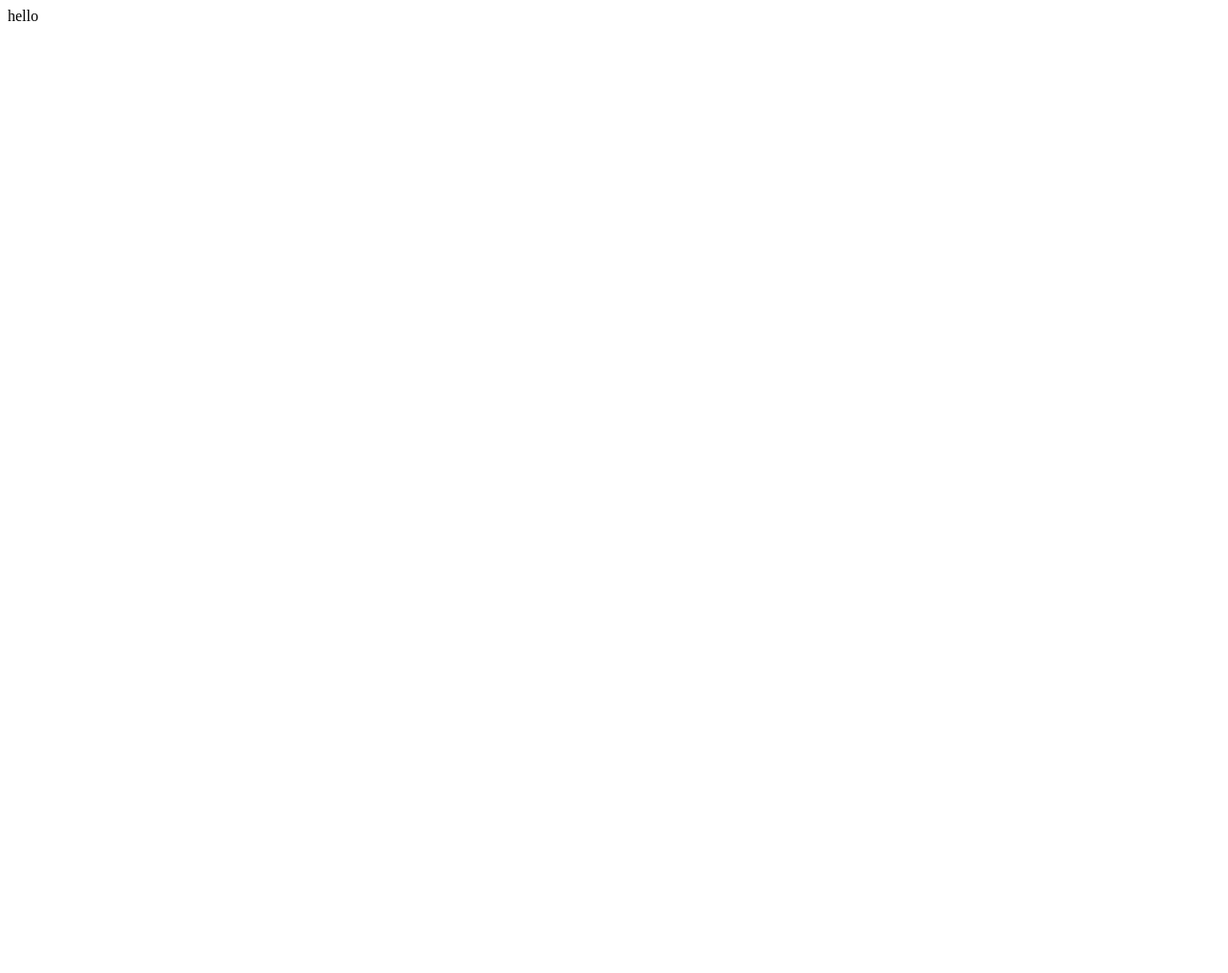
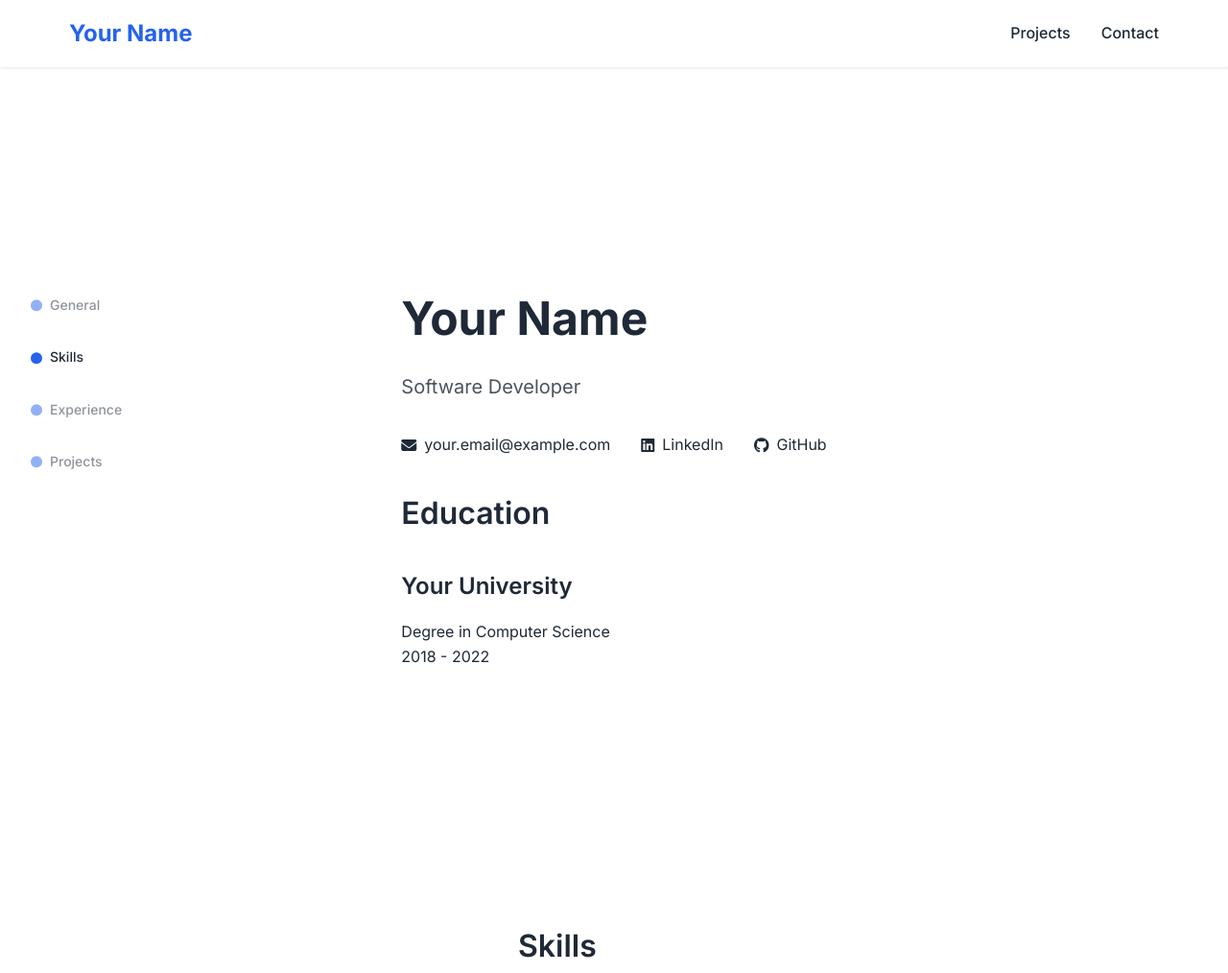
Before and after one commit to nphuoc1625/nphuoc1625.github.io, a plain HTML site: page index.html in a window 1280 px wide. Shown: the top 1014 px of the page at 96% size. Before the commit the page ends 800 px from the top, so only its background shows below. Drawn offline with nearby package versions, Linux system fonts and the light colour scheme.

Commit message:
Set up initial structure for personal portfolio website with HTML, CSS, and JavaScript. Added responsive design, navigation, and sections for skills, experience, and projects. Included MIT License and updated README with development setup and features.

```diff
--- a/index.html
+++ b/index.html
@@ -1 +1,102 @@
-hello
+<!DOCTYPE html>
+<html lang="en">
+
+<head>
+    <meta charset="UTF-8">
+    <meta name="viewport" content="width=device-width, initial-scale=1.0">
+    <title>Portfolio | Your Name</title>
+    <link rel="stylesheet" href="src/css/style.css">
+    <link rel="stylesheet" href="https://cdnjs.cloudflare.com/ajax/libs/font-awesome/6.5.1/css/all.min.css">
+    <link href="https://fonts.googleapis.com/css2?family=Inter:wght@300;400;500;600;700&display=swap" rel="stylesheet">
+</head>
+
+<body>
+    <header class="header">
+        <nav class="nav-container">
+            <div class="logo">Your Name</div>
+            <div class="nav-links">
+                <a href="#projects" class="nav-link">Projects</a>
+                <a href="#contact" class="nav-link">Contact</a>
+            </div>
+        </nav>
+    </header>
+
+    <div class="roadmap-indicator">
+        <div class="roadmap-item active" data-section="general">
+            <span class="roadmap-dot"></span>
+            <span class="roadmap-label">General</span>
+        </div>
+        <div class="roadmap-item" data-section="skills">
+            <span class="roadmap-dot"></span>
+            <span class="roadmap-label">Skills</span>
+        </div>
+        <div class="roadmap-item" data-section="experience">
+            <span class="roadmap-dot"></span>
+            <span class="roadmap-label">Experience</span>
+        </div>
+        <div class="roadmap-item" data-section="projects">
+            <span class="roadmap-dot"></span>
+            <span class="roadmap-label">Projects</span>
+        </div>
+    </div>
+
+    <main class="main-content">
+        <section id="general" class="section">
+            <div class="container">
+                <h1>Your Name</h1>
+                <p class="subtitle">Software Developer</p>
+                <div class="contact-info">
+                    <a href="mailto:your.email@example.com" class="contact-item">
+                        <i class="fas fa-envelope"></i> your.email@example.com
+                    </a>
+                    <a href="https://linkedin.com/in/yourprofile" class="contact-item">
+                        <i class="fab fa-linkedin"></i> LinkedIn
+                    </a>
+                    <a href="https://github.com/yourusername" class="contact-item">
+                        <i class="fab fa-github"></i> GitHub
+                    </a>
+                </div>
+                <div class="education">
+                    <h2>Education</h2>
+                    <div class="education-item">
+                        <h3>Your University</h3>
+                        <p>Degree in Computer Science</p>
+                        <p>2018 - 2022</p>
+                    </div>
+                </div>
+            </div>
+        </section>
+
+        <section id="skills" class="section">
+            <div class="container">
+                <h2>Skills</h2>
+                <div class="skills-grid">
+                    <!-- Skills will be populated by JavaScript -->
+                </div>
+            </div>
+        </section>
+
+        <section id="experience" class="section">
+            <div class="container">
+                <h2>Work Experience</h2>
+                <div class="timeline">
+                    <!-- Experience items will be populated by JavaScript -->
+                </div>
+            </div>
+        </section>
+
+        <section id="projects" class="section">
+            <div class="container">
+                <h2>Featured Projects</h2>
+                <div class="projects-grid">
+                    <!-- Projects will be populated by JavaScript -->
+                </div>
+            </div>
+        </section>
+    </main>
+
+    <script src="https://unpkg.com/scrollreveal"></script>
+    <script src="src/js/main.js"></script>
+</body>
+
+</html>
--- /dev/null
+++ b/src/css/style.css
@@ -0,0 +1,321 @@
+:root {
+    --primary-color: #2563eb;
+    --text-color: #1f2937;
+    --bg-color: #ffffff;
+    --secondary-bg: #f3f4f6;
+    --border-color: #e5e7eb;
+    --hover-color: #3b82f6;
+}
+
+* {
+    margin: 0;
+    padding: 0;
+    box-sizing: border-box;
+}
+
+body {
+    font-family: 'Inter', sans-serif;
+    color: var(--text-color);
+    background-color: var(--bg-color);
+    line-height: 1.6;
+}
+
+.container {
+    max-width: 1200px;
+    margin: 0 auto;
+    padding: 0 2rem;
+}
+
+/* Header Styles */
+.header {
+    position: fixed;
+    top: 0;
+    left: 0;
+    right: 0;
+    background-color: var(--bg-color);
+    box-shadow: 0 1px 3px rgba(0, 0, 0, 0.1);
+    z-index: 1000;
+}
+
+.nav-container {
+    display: flex;
+    justify-content: space-between;
+    align-items: center;
+    padding: 1rem 2rem;
+    max-width: 1200px;
+    margin: 0 auto;
+}
+
+.logo {
+    font-size: 1.5rem;
+    font-weight: 700;
+    color: var(--primary-color);
+}
+
+.nav-links {
+    display: flex;
+    gap: 2rem;
+}
+
+.nav-link {
+    text-decoration: none;
+    color: var(--text-color);
+    font-weight: 500;
+    transition: color 0.3s ease;
+}
+
+.nav-link:hover {
+    color: var(--primary-color);
+}
+
+/* Roadmap Indicator */
+.roadmap-indicator {
+    position: fixed;
+    left: 2rem;
+    top: 50%;
+    transform: translateY(-50%);
+    display: flex;
+    flex-direction: column;
+    gap: 2rem;
+    z-index: 100;
+}
+
+.roadmap-item {
+    display: flex;
+    align-items: center;
+    cursor: pointer;
+    opacity: 0.5;
+    transition: opacity 0.3s ease;
+}
+
+.roadmap-item:hover {
+    opacity: 1;
+}
+
+.roadmap-item.active {
+    opacity: 1;
+}
+
+.roadmap-dot {
+    width: 12px;
+    height: 12px;
+    background-color: var(--primary-color);
+    border-radius: 50%;
+    margin-right: 0.5rem;
+}
+
+.roadmap-label {
+    font-size: 0.875rem;
+    font-weight: 500;
+}
+
+/* Main Content */
+.main-content {
+    margin-top: 4rem;
+    padding: 2rem 0;
+}
+
+.section {
+    min-height: 100vh;
+    padding: 4rem 0;
+    display: flex;
+    align-items: center;
+}
+
+/* General Section */
+.contact-info {
+    display: flex;
+    gap: 2rem;
+    margin: 2rem 0;
+}
+
+.contact-item {
+    display: flex;
+    align-items: center;
+    gap: 0.5rem;
+    text-decoration: none;
+    color: var(--text-color);
+    transition: color 0.3s ease;
+}
+
+.contact-item:hover {
+    color: var(--primary-color);
+}
+
+/* Skills Section */
+.skills-grid {
+    display: grid;
+    grid-template-columns: repeat(auto-fit, minmax(200px, 1fr));
+    gap: 2rem;
+    margin-top: 2rem;
+}
+
+/* Skills Section Styles */
+.skill-item {
+    background-color: var(--secondary-bg);
+    padding: 1.5rem;
+    border-radius: 8px;
+    transition: transform 0.3s ease;
+}
+
+.skill-item:hover {
+    transform: translateY(-5px);
+}
+
+.skill-bar {
+    height: 8px;
+    background-color: var(--border-color);
+    border-radius: 4px;
+    margin-top: 1rem;
+    overflow: hidden;
+}
+
+.skill-level {
+    height: 100%;
+    background-color: var(--primary-color);
+    border-radius: 4px;
+    transition: width 1s ease;
+}
+
+/* Experience Section */
+.timeline {
+    position: relative;
+    max-width: 800px;
+    margin: 2rem auto;
+}
+
+/* Experience Section Styles */
+.experience-item {
+    position: relative;
+    padding: 2rem;
+    background-color: var(--secondary-bg);
+    border-radius: 8px;
+    margin-bottom: 2rem;
+}
+
+.experience-item::before {
+    content: '';
+    position: absolute;
+    left: -20px;
+    top: 50%;
+    width: 20px;
+    height: 2px;
+    background-color: var(--primary-color);
+}
+
+.experience-item h4 {
+    color: var(--primary-color);
+    margin-bottom: 0.5rem;
+}
+
+.period {
+    color: var(--text-color);
+    opacity: 0.7;
+    font-size: 0.875rem;
+    margin-bottom: 1rem;
+}
+
+/* Projects Section */
+.projects-grid {
+    display: grid;
+    grid-template-columns: repeat(auto-fit, minmax(300px, 1fr));
+    gap: 2rem;
+    margin-top: 2rem;
+}
+
+/* Projects Section Styles */
+.project-card {
+    background-color: var(--secondary-bg);
+    padding: 2rem;
+    border-radius: 8px;
+    transition: transform 0.3s ease;
+}
+
+.project-card:hover {
+    transform: translateY(-5px);
+}
+
+.tech-stack {
+    display: flex;
+    flex-wrap: wrap;
+    gap: 0.5rem;
+    margin: 1rem 0;
+}
+
+.tech-tag {
+    background-color: var(--primary-color);
+    color: white;
+    padding: 0.25rem 0.75rem;
+    border-radius: 20px;
+    font-size: 0.875rem;
+}
+
+.project-link {
+    display: inline-block;
+    margin-top: 1rem;
+    color: var(--primary-color);
+    text-decoration: none;
+    font-weight: 500;
+    transition: color 0.3s ease;
+}
+
+.project-link:hover {
+    color: var(--hover-color);
+}
+
+/* Animation Classes */
+.fade-in {
+    opacity: 0;
+    transform: translateY(20px);
+    transition: opacity 0.5s ease, transform 0.5s ease;
+}
+
+.fade-in.visible {
+    opacity: 1;
+    transform: translateY(0);
+}
+
+/* Typography */
+h1 {
+    font-size: 3rem;
+    font-weight: 700;
+    margin-bottom: 1rem;
+}
+
+h2 {
+    font-size: 2rem;
+    font-weight: 600;
+    margin-bottom: 2rem;
+}
+
+h3 {
+    font-size: 1.5rem;
+    font-weight: 600;
+    margin-bottom: 1rem;
+}
+
+.subtitle {
+    font-size: 1.25rem;
+    color: var(--text-color);
+    opacity: 0.8;
+}
+
+/* Responsive Design */
+@media (max-width: 768px) {
+    .roadmap-indicator {
+        display: none;
+    }
+
+    .nav-container {
+        padding: 1rem;
+    }
+
+    .contact-info {
+        flex-direction: column;
+        gap: 1rem;
+    }
+
+    .section {
+        padding: 2rem 0;
+    }
+}
--- /dev/null
+++ b/src/js/main.js
@@ -0,0 +1,143 @@
+// Initialize ScrollReveal
+const sr = ScrollReveal({
+    origin: 'bottom',
+    distance: '60px',
+    duration: 1000,
+    delay: 200,
+    reset: false
+});
+
+// Reveal elements on scroll
+document.addEventListener('DOMContentLoaded', () => {
+    sr.reveal('.section', {
+        interval: 200
+    });
+});
+
+// Roadmap Navigation
+const roadmapItems = document.querySelectorAll('.roadmap-item');
+const sections = document.querySelectorAll('.section');
+
+// Update active roadmap item based on scroll position
+function updateRoadmapIndicator() {
+    const scrollPosition = window.scrollY + window.innerHeight / 2;
+
+    sections.forEach((section, index) => {
+        const sectionTop = section.offsetTop;
+        const sectionBottom = sectionTop + section.offsetHeight;
+
+        if (scrollPosition >= sectionTop && scrollPosition < sectionBottom) {
+            roadmapItems.forEach(item => item.classList.remove('active'));
+            roadmapItems[index].classList.add('active');
+        }
+    });
+}
+
+// Smooth scroll to section when clicking roadmap item
+roadmapItems.forEach((item, index) => {
+    item.addEventListener('click', () => {
+        sections[index].scrollIntoView({ behavior: 'smooth' });
+    });
+});
+
+// Update roadmap indicator on scroll
+window.addEventListener('scroll', updateRoadmapIndicator);
+
+// Sample data for skills
+const skills = [
+    { name: 'JavaScript', level: 90 },
+    { name: 'HTML/CSS', level: 85 },
+    { name: 'React', level: 80 },
+    { name: 'Node.js', level: 75 },
+    { name: 'Python', level: 70 },
+    { name: 'SQL', level: 65 }
+];
+
+// Populate skills section
+function populateSkills() {
+    const skillsGrid = document.querySelector('.skills-grid');
+    skills.forEach(skill => {
+        const skillElement = document.createElement('div');
+        skillElement.className = 'skill-item';
+        skillElement.innerHTML = `
+            <h3>${skill.name}</h3>
+            <div class="skill-bar">
+                <div class="skill-level" style="width: ${skill.level}%"></div>
+            </div>
+        `;
+        skillsGrid.appendChild(skillElement);
+    });
+}
+
+// Sample data for experience
+const experiences = [
+    {
+        title: 'Senior Developer',
+        company: 'Tech Company',
+        period: '2020 - Present',
+        description: 'Led development of multiple web applications using React and Node.js.'
+    },
+    {
+        title: 'Web Developer',
+        company: 'Digital Agency',
+        period: '2018 - 2020',
+        description: 'Developed responsive websites and implemented front-end features.'
+    }
+];
+
+// Populate experience section
+function populateExperience() {
+    const timeline = document.querySelector('.timeline');
+    experiences.forEach(exp => {
+        const expElement = document.createElement('div');
+        expElement.className = 'experience-item';
+        expElement.innerHTML = `
+            <h3>${exp.title}</h3>
+            <h4>${exp.company}</h4>
+            <p class="period">${exp.period}</p>
+            <p>${exp.description}</p>
+        `;
+        timeline.appendChild(expElement);
+    });
+}
+
+// Sample data for projects
+const projects = [
+    {
+        title: 'E-commerce Platform',
+        description: 'A full-stack e-commerce solution with React and Node.js',
+        tech: ['React', 'Node.js', 'MongoDB'],
+        link: '#'
+    },
+    {
+        title: 'Task Management App',
+        description: 'A collaborative task management application',
+        tech: ['Vue.js', 'Firebase', 'Tailwind CSS'],
+        link: '#'
+    }
+];
+
+// Populate projects section
+function populateProjects() {
+    const projectsGrid = document.querySelector('.projects-grid');
+    projects.forEach(project => {
+        const projectElement = document.createElement('div');
+        projectElement.className = 'project-card';
+        projectElement.innerHTML = `
+            <h3>${project.title}</h3>
+            <p>${project.description}</p>
+            <div class="tech-stack">
+                ${project.tech.map(tech => `<span class="tech-tag">${tech}</span>`).join('')}
+            </div>
+            <a href="${project.link}" class="project-link">View Project</a>
+        `;
+        projectsGrid.appendChild(projectElement);
+    });
+}
+
+// Initialize all sections
+document.addEventListener('DOMContentLoaded', () => {
+    populateSkills();
+    populateExperience();
+    populateProjects();
+});
```
Also changed, not shown: 3 other files.
